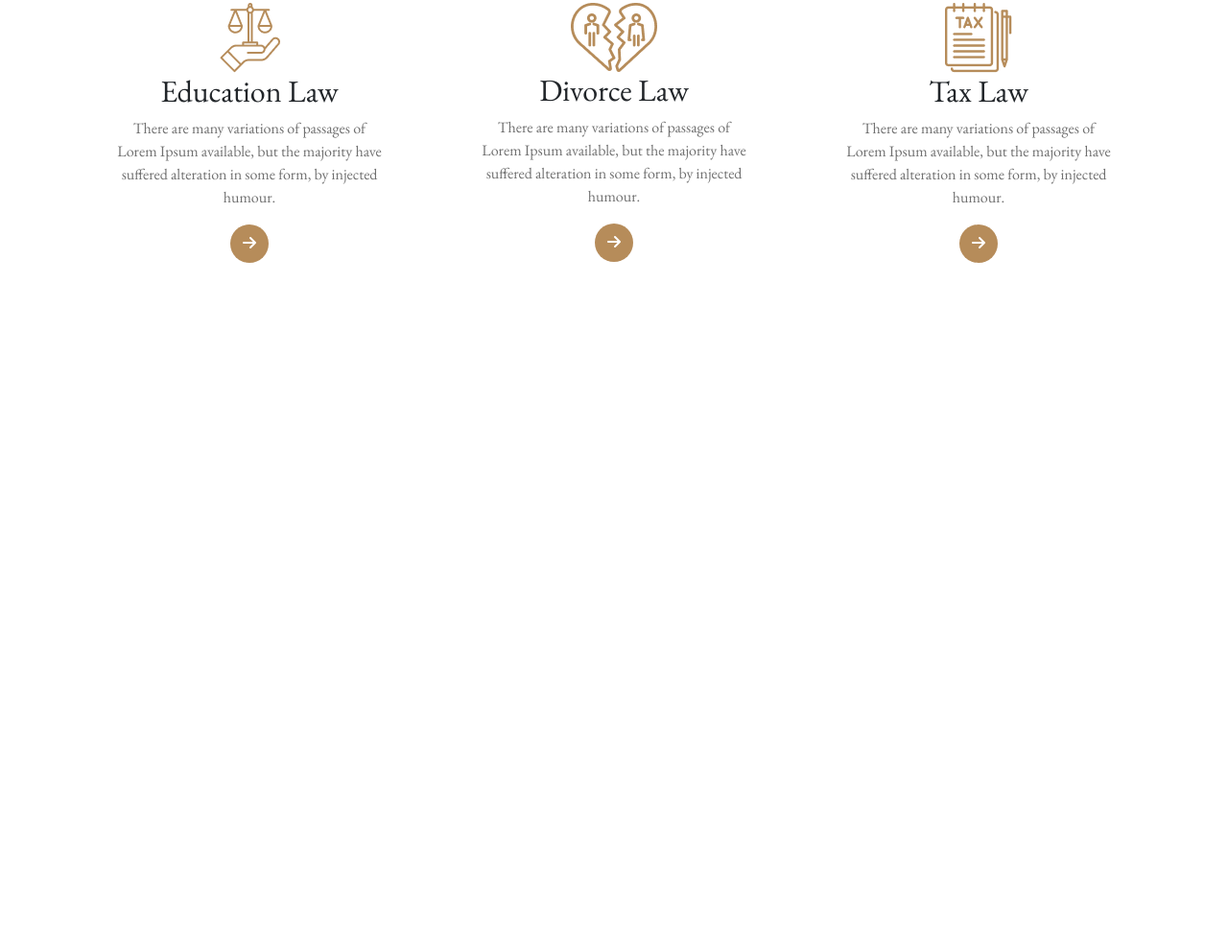
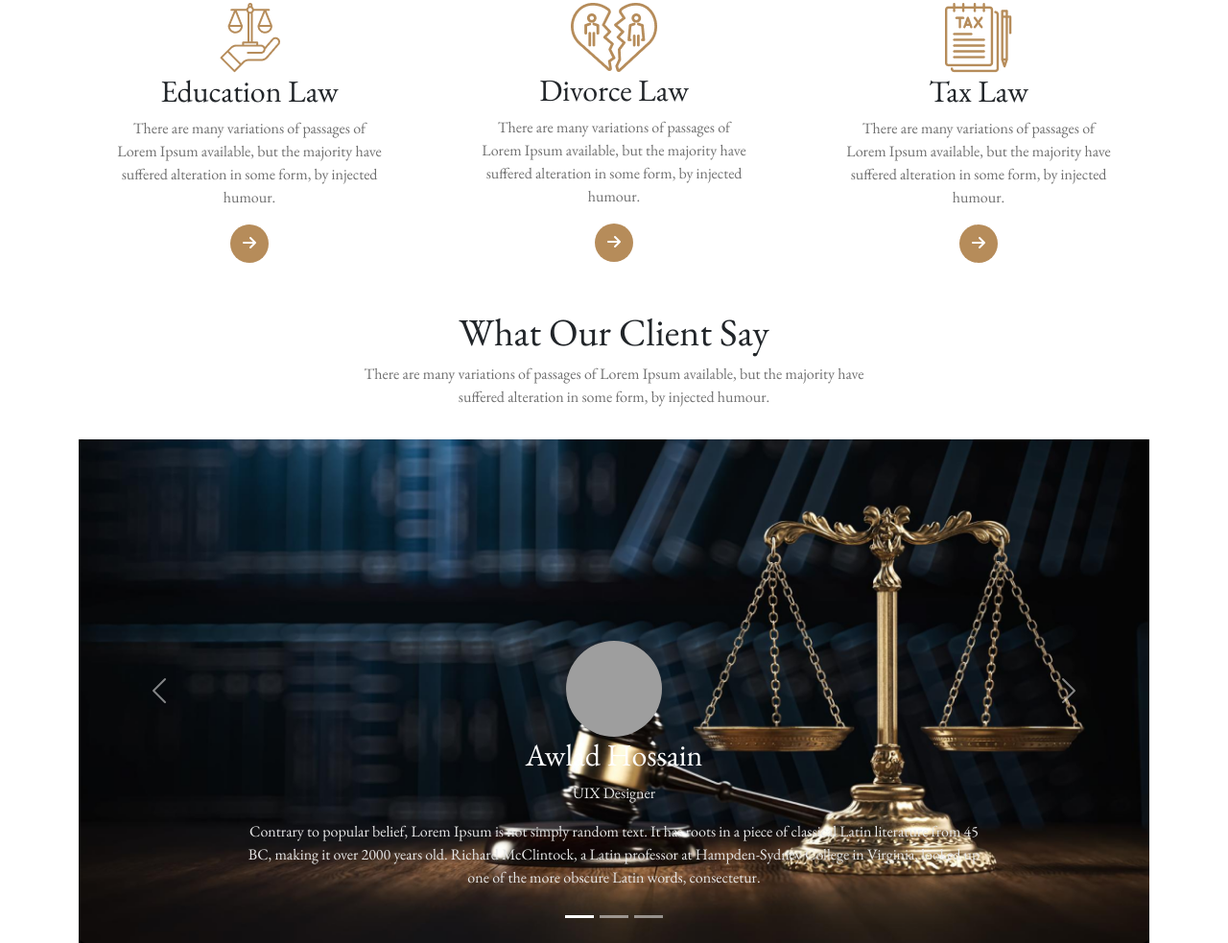
Before and after one commit to weirdRafi/legalSolution, a plain HTML site: page index.html in a window 1280 px wide. Shown: the part 1204-2187 px from the top of the page at 96% size. Before the commit the page ends 1526 px from the top, so only its background shows below. Drawn offline with nearby package versions, Linux system fonts and the light colour scheme; grey boxes are pictures that could not be loaded.

Commit message:
slider added

```diff
--- a/css/style.css
+++ b/css/style.css
@@ -45,7 +45,6 @@ body{
 }
 
 /* leagal area  */
-
 .para-2{
     color: #707070;
     font-size: 16px;
@@ -60,6 +59,16 @@ body{
 }
 .middle{
     background: #F5F5F5;
+}
+
+/* Slider area  */
+.bg-banner{
+    background-color: #000;
+}
+.carousel-img{
+    width: 100px;
+    height: 100px;
+    border-radius: 50%;
 }
 
 
--- a/index.html
+++ b/index.html
@@ -160,6 +160,62 @@
             </div>
         </section>
         <!--/.leagal area End  -->
+
+        <!-- What our area start  -->
+        <section>
+            <div class="row">
+                <div class="col-12 col-md-12 text-center">
+                    <h1>What Our Client Say</h1>
+                    <p class="para-2">There are many variations of passages of Lorem Ipsum available, but the majority have <br> suffered alteration in some form, by injected humour.</p>
+                </div>
+            </div>
+            <!-- slider -->
+            <div id="carouselExampleCaptions" class="carousel slide mt-3">
+                <div class="carousel-indicators">
+                  <button type="button" data-bs-target="#carouselExampleCaptions" data-bs-slide-to="0" class="active" aria-current="true" aria-label="Slide 1"></button>
+                  <button type="button" data-bs-target="#carouselExampleCaptions" data-bs-slide-to="1" aria-label="Slide 2"></button>
+                  <button type="button" data-bs-target="#carouselExampleCaptions" data-bs-slide-to="2" aria-label="Slide 3"></button>
+                </div>
+                <div class="carousel-inner">
+                  <div class="carousel-item active">
+                    <img src="images/banner.png" class="d-block w-100 bg-banner" alt="...">
+                    <div class="carousel-caption d-none d-md-block">
+                      <img class="carousel-img" src="images/man.jpg" alt="">
+                      <h2>Awlad Hossain</h2>
+                      <p class="para-1">UIX Designer</p>
+                      <p class="para-1">Contrary to popular belief, Lorem Ipsum is not simply random text. It has roots in a piece of classical Latin literature from 45 BC, making it over 2000 years old. Richard McClintock, a Latin professor at Hampden-Sydney College in Virginia, looked up one of the more obscure Latin words, consectetur.</p>
+                    </div>
+                  </div>
+                  <div class="carousel-item">
+                    <img src="images/banner.png" class="d-block w-100 bg-banner" alt="...">
+                    <div class="carousel-caption d-none d-md-block">
+                      <img class="carousel-img" src="images/man.jpg" alt="">
+                      <h2>Awlad Hossain</h2>
+                      <p class="para-1">UIX Designer</p>
+                      <p class="para-1">Contrary to popular belief, Lorem Ipsum is not simply random text. It has roots in a piece of classical Latin literature from 45 BC, making it over 2000 years old. Richard McClintock, a Latin professor at Hampden-Sydney College in Virginia, looked up one of the more obscure Latin words, consectetur.</p>
+                    </div>
+                  </div>
+                  <div class="carousel-item">
+                    <img src="images/banner.png" class="d-block w-100 bg-banner" alt="...">
+                    <div class="carousel-caption d-none d-md-block">
+                      <img class="carousel-img" src="images/man.jpg" alt="">
+                      <h2>Awlad Hossain</h2>
+                      <p class="para-1">UIX Designer</p>
+                      <p class="para-1">Contrary to popular belief, Lorem Ipsum is not simply random text. It has roots in a piece of classical Latin literature from 45 BC, making it over 2000 years old. Richard McClintock, a Latin professor at Hampden-Sydney College in Virginia, looked up one of the more obscure Latin words, consectetur.</p>
+                    </div>
+                  </div>
+                </div>
+                <button class="carousel-control-prev" type="button" data-bs-target="#carouselExampleCaptions" data-bs-slide="prev">
+                  <span class="carousel-control-prev-icon" aria-hidden="true"></span>
+                  <span class="visually-hidden">Previous</span>
+                </button>
+                <button class="carousel-control-next" type="button" data-bs-target="#carouselExampleCaptions" data-bs-slide="next">
+                  <span class="carousel-control-next-icon" aria-hidden="true"></span>
+                  <span class="visually-hidden">Next</span>
+                </button>
+              </div>
+        </section>
+        <!--/.What our area End  -->
     </div>
 
 
```
Also changed, not shown: 1 other file.
